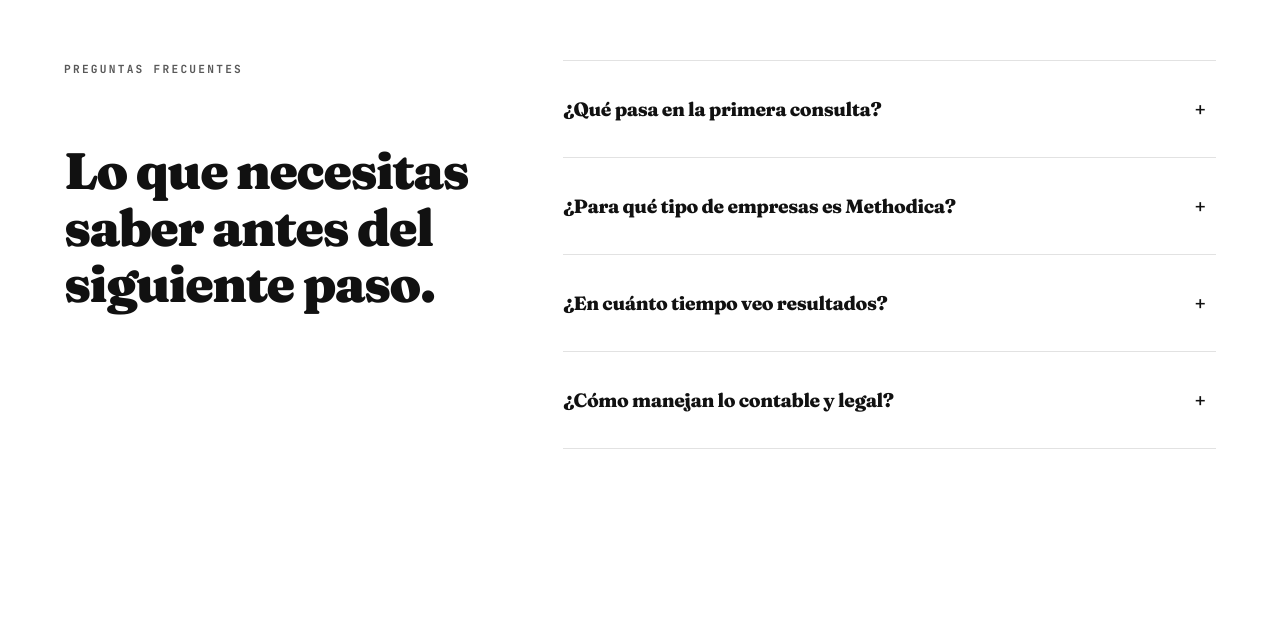
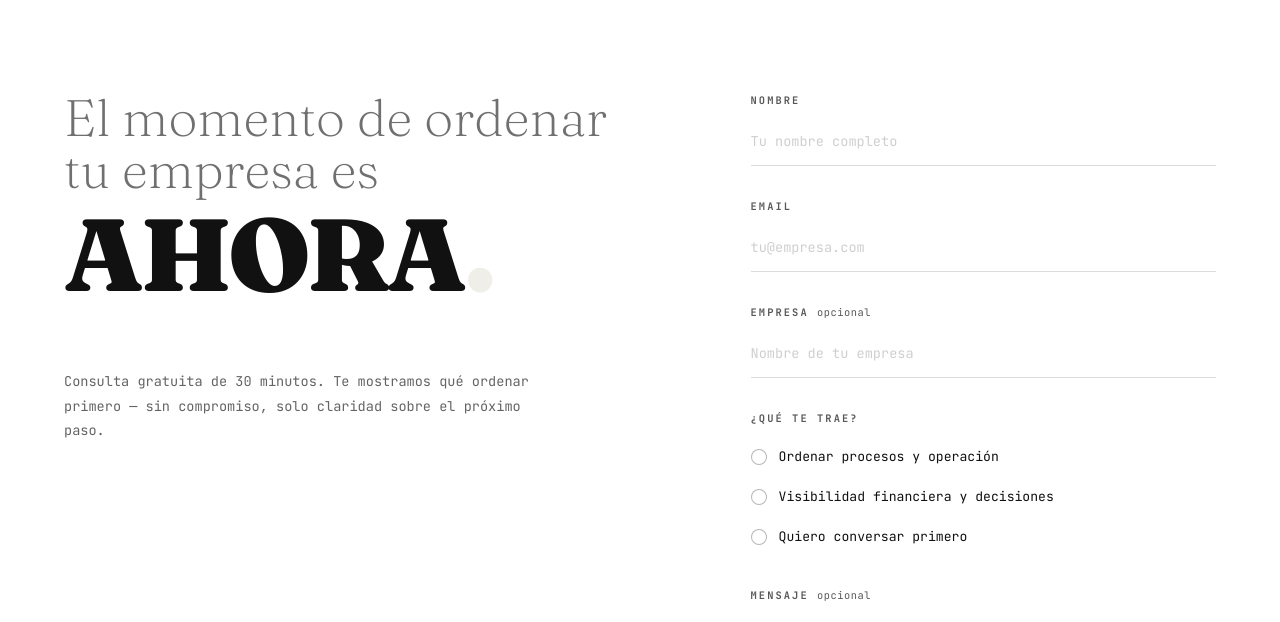
Before and after one commit to dietic/methodica, a Next.js app: page / in a window 1280 px wide. Shown: the part 2175-2797 px from the top of the page. Built offline with nearby package versions, Linux system fonts and the light colour scheme.

Commit message:
content: remove FAQ section and 'cuello de botella' contact form option

```diff
--- a/app/actions/contact.ts
+++ b/app/actions/contact.ts
@@ -5,7 +5,6 @@ import nodemailer from "nodemailer";
 const INTEREST_LABELS: Record<string, string> = {
   procesos: "Ordenar procesos y operación",
   visibilidad: "Visibilidad financiera y decisiones",
-  "cuello-botella": "Dejar de ser cuello de botella",
   conversar: "Quiere conversar primero",
 };
 
--- a/app/components/ContactForm.tsx
+++ b/app/components/ContactForm.tsx
@@ -6,7 +6,6 @@ import { sendContactForm } from "../actions/contact";
 const INTEREST_OPTIONS = [
   { value: "procesos", label: "Ordenar procesos y operación" },
   { value: "visibilidad", label: "Visibilidad financiera y decisiones" },
-  { value: "cuello-botella", label: "Dejar de ser cuello de botella" },
   { value: "conversar", label: "Quiero conversar primero" },
 ];
 
--- a/app/components/FaqItem.tsx
+++ /dev/null
@@ -1,29 +0,0 @@
-"use client";
-
-import { useState } from "react";
-
-export default function FaqItem({
-  question,
-  children,
-}: {
-  question: string;
-  children: React.ReactNode;
-}) {
-  const [open, setOpen] = useState(false);
-
-  return (
-    <div className={`faq__item${open ? " active" : ""}`}>
-      <button
-        className="faq__question"
-        onClick={() => setOpen(!open)}
-        aria-expanded={open}
-      >
-        <span>{question}</span>
-        <span className="faq__icon" aria-hidden="true">+</span>
-      </button>
-      <div className="faq__answer" role="region">
-        <div className="faq__answer-inner">{children}</div>
-      </div>
-    </div>
-  );
-}
--- a/app/globals.css
+++ b/app/globals.css
@@ -519,130 +519,6 @@ body {
 }
 
 /* ═══════════════════════════════════════════
-   FAQ
-   ═══════════════════════════════════════════ */
-.faq {
-  padding: 6rem 0;
-}
-
-.faq__layout {
-  display: grid;
-  grid-template-columns: 1fr;
-  gap: 3rem;
-}
-
-.faq__header {
-  display: flex;
-  flex-direction: column;
-  gap: 2rem;
-}
-
-.faq__label {
-  font-family: var(--font-jetbrains), "JetBrains Mono", monospace;
-  font-size: 0.7rem;
-  font-weight: 700;
-  text-transform: uppercase;
-  letter-spacing: 0.2em;
-  color: rgba(17, 17, 17, 0.7);
-  margin-bottom: 2rem;
-  display: block;
-}
-
-.faq__title {
-  font-family: var(--font-fraunces), "Fraunces", serif;
-  font-weight: 900;
-  font-size: clamp(2rem, 4vw, 3.5rem);
-  letter-spacing: -0.03em;
-  line-height: 1.1;
-}
-
-.faq__list {
-  max-width: 900px;
-}
-
-.faq__item {
-  border-top: 1px solid rgba(17, 17, 17, 0.12);
-}
-.faq__item:last-child {
-  border-bottom: 1px solid rgba(17, 17, 17, 0.12);
-}
-
-.faq__question {
-  width: 100%;
-  background: none;
-  border: none;
-  text-align: left;
-  padding: 2rem 0;
-  cursor: pointer;
-  display: flex;
-  justify-content: space-between;
-  align-items: center;
-  gap: 2rem;
-  font-family: var(--font-fraunces), "Fraunces", serif;
-  font-weight: 800;
-  font-size: clamp(1rem, 1.5vw, 1.25rem);
-  letter-spacing: -0.02em;
-  color: #111111;
-  transition: color 0.3s ease;
-}
-
-.faq__question:hover {
-  color: rgba(17, 17, 17, 0.5);
-}
-
-.faq__icon {
-  font-family: var(--font-jetbrains), "JetBrains Mono", monospace;
-  font-size: 1.2rem;
-  font-weight: 400;
-  flex-shrink: 0;
-  width: 2rem;
-  height: 2rem;
-  display: flex;
-  align-items: center;
-  justify-content: center;
-  transition: transform 0.3s ease;
-}
-
-.faq__answer {
-  max-height: 0;
-  overflow: hidden;
-  transition:
-    max-height 0.4s cubic-bezier(0.25, 0.46, 0.45, 0.94),
-    padding 0.4s cubic-bezier(0.25, 0.46, 0.45, 0.94);
-}
-
-.faq__answer-inner {
-  padding-bottom: 2rem;
-  font-family: var(--font-jetbrains), "JetBrains Mono", monospace;
-  font-size: 0.82rem;
-  color: rgba(17, 17, 17, 0.65);
-  line-height: 1.8;
-  max-width: 650px;
-}
-
-.faq__item.active .faq__icon {
-  transform: rotate(45deg);
-}
-.faq__item.active .faq__answer {
-  max-height: 400px;
-}
-
-@media (min-width: 768px) {
-  .faq {
-    padding: 8rem 0;
-  }
-  .faq__layout {
-    grid-template-columns: 1fr 1.5fr;
-    gap: 4rem;
-    align-items: start;
-  }
-  .faq__header {
-    position: sticky;
-    top: 8rem;
-  }
-}
-
-/* ═══════════════════════════════════════════
    FINAL CTA
    ═══════════════════════════════════════════ */
 .final-cta {
--- a/app/page.tsx
+++ b/app/page.tsx
@@ -1,5 +1,4 @@
 import Link from "next/link";
-import FaqItem from "./components/FaqItem";
 import ContactForm from "./components/ContactForm";
 
 const jsonLd = {
@@ -72,43 +71,6 @@ const jsonLd = {
       url: "https://methodica.pe",
       inLanguage: "es",
     },
-    {
-      "@type": "FAQPage",
-      mainEntity: [
-        {
-          "@type": "Question",
-          name: "¿Qué pasa en la primera consulta?",
-          acceptedAnswer: {
-            "@type": "Answer",
-            text: "30 minutos, sin costo y sin compromiso. Entendemos cómo funciona tu empresa hoy: estructura, procesos y desafíos. Salimos con una lectura inicial de qué tendría sentido ordenar primero.",
-          },
-        },
-        {
-          "@type": "Question",
-          name: "¿Para qué tipo de empresas es Methodica?",
-          acceptedAnswer: {
-            "@type": "Answer",
-            text: "Startups, negocios digitales y empresas de servicios en Perú en etapa de crecimiento, que quieren profesionalizar su operación antes de que el desorden se vuelva un problema.",
-          },
-        },
-        {
-          "@type": "Question",
-          name: "¿En cuánto tiempo veo resultados?",
-          acceptedAnswer: {
-            "@type": "Answer",
-            text: "Orden operativo visible en 2 a 4 semanas. En 60 a 90 días tu empresa funciona con menos dependencia de ti, con procesos definidos y visibilidad clara de la operación.",
-          },
-        },
-        {
-          "@type": "Question",
-          name: "¿Cómo manejan lo contable y legal?",
-          acceptedAnswer: {
-            "@type": "Answer",
-            text: "Methodica se enfoca en gestión empresarial y operaciones. El respaldo contable y legal lo integramos vía aliados estratégicos — un solo punto de contacto, todo coordinado.",
-          },
-        },
-      ],
-    },
   ],
 };
 
@@ -129,9 +91,6 @@ export default function Home() {
           <ul className="nav__links">
             <li>
               <Link href="#servicios">Servicios</Link>
-            </li>
-            <li>
-              <Link href="#faq">FAQ</Link>
             </li>
             <li>
               <Link
@@ -241,47 +200,6 @@ export default function Home() {
           </div>
         </section>
 
-        {/* FAQ */}
-        <section className="faq" id="faq" aria-labelledby="faq-heading">
-          <div className="container">
-            <div className="faq__layout">
-              <div className="faq__header">
-                <span className="faq__label">Preguntas frecuentes</span>
-                <h2 id="faq-heading" className="faq__title">
-                  Lo que necesitas saber antes del siguiente paso.
-                </h2>
-              </div>
-
-              <div className="faq__list">
-                <FaqItem question="¿Qué pasa en la primera consulta?">
-                  30 minutos, sin costo y sin compromiso. Entendemos cómo
-                  funciona tu empresa hoy: estructura, procesos y desafíos.
-                  Salimos con una lectura inicial de qué tendría sentido ordenar
-                  primero.
-                </FaqItem>
-
-                <FaqItem question="¿Para qué tipo de empresas es Methodica?">
-                  Startups, negocios digitales y empresas de servicios en Perú
-                  en etapa de crecimiento, que quieren profesionalizar su
-                  operación antes de que el desorden se vuelva un problema.
-                </FaqItem>
-
-                <FaqItem question="¿En cuánto tiempo veo resultados?">
-                  Orden operativo visible en 2 a 4 semanas. En 60 a 90 días tu
-                  empresa funciona con menos dependencia de ti, con procesos
-                  definidos y visibilidad clara de la operación.
-                </FaqItem>
-
-                <FaqItem question="¿Cómo manejan lo contable y legal?">
-                  Methodica se enfoca en gestión empresarial y operaciones. El
-                  respaldo contable y legal lo integramos vía aliados
-                  estratégicos — un solo punto de contacto, todo coordinado.
-                </FaqItem>
-              </div>
-            </div>
-          </div>
-        </section>
-
         {/* FINAL CTA + CONTACT FORM */}
         <section
           className="final-cta"
@@ -341,9 +259,6 @@ export default function Home() {
               <p className="footer__col-title">Empresa</p>
               <ul className="footer__links">
                 <li>
-                  <Link href="#faq">FAQ</Link>
-                </li>
-                <li>
                   <Link href="#contacto">Consulta Gratuita</Link>
                 </li>
               </ul>
```
